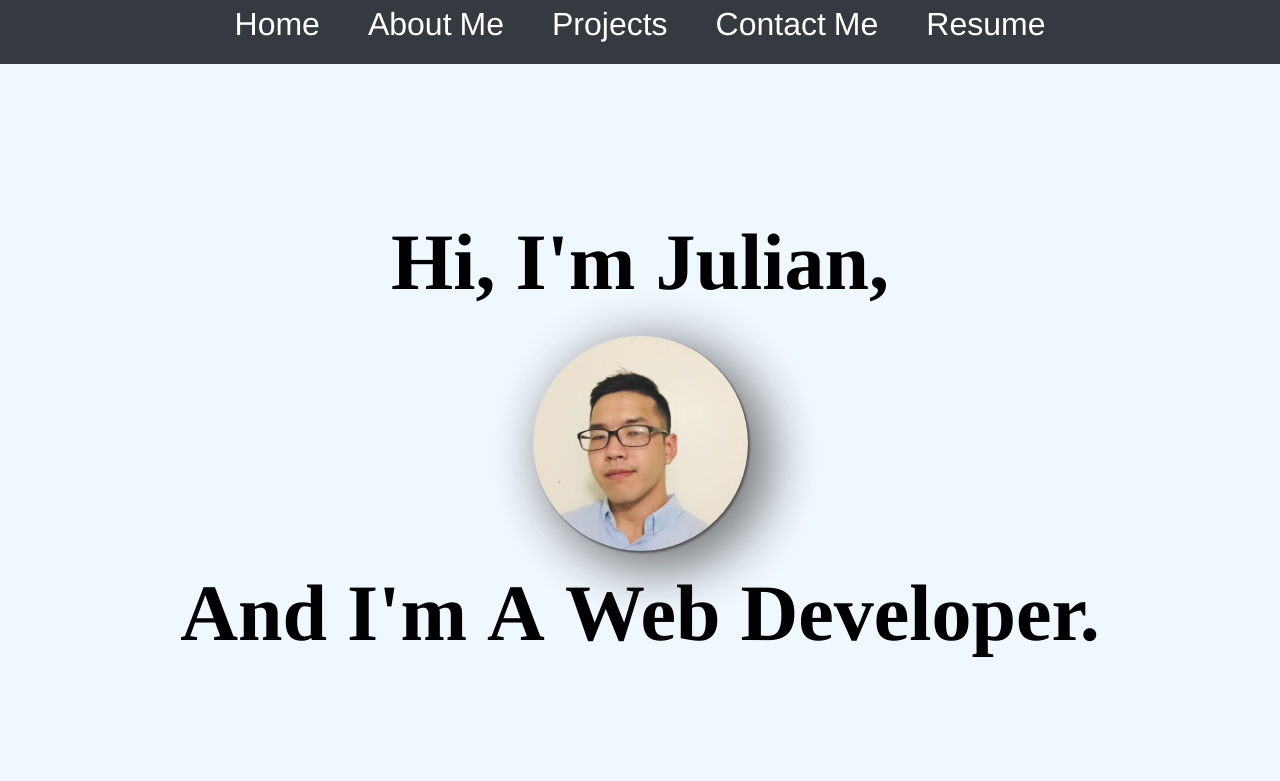
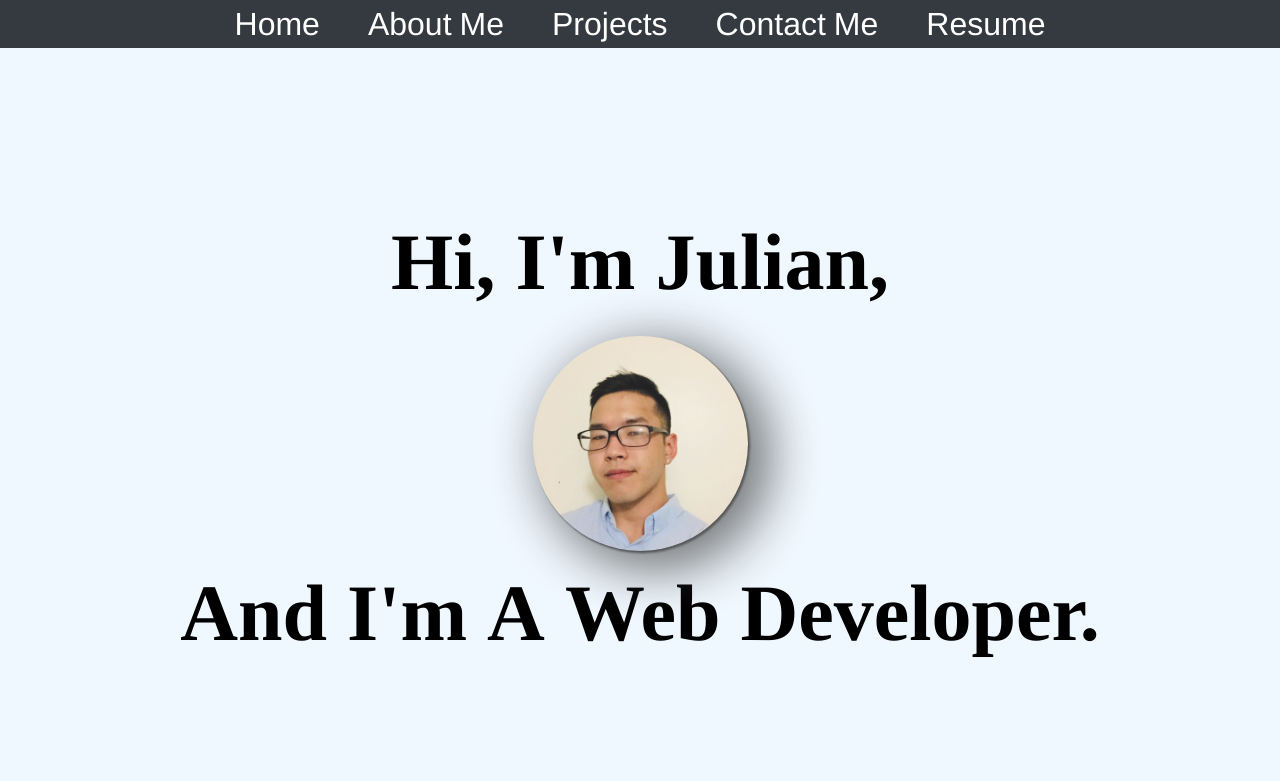
Before and after one commit to CheeseBites/CheeseBites.github.io, a plain HTML site: page index.html in a window 1280 px wide. Shown: the top 781 px of the page. Drawn offline with nearby package versions, Linux system fonts and the light colour scheme.

Commit message:
minor nav css change

```diff
--- a/css/index.css
+++ b/css/index.css
@@ -121,7 +121,7 @@ hr{
   flex-direction: row;
   justify-content: center;
   margin:auto;
-  height:8vh;
+  height:fit-content;
   display:flex;
   top:0;
   z-index: 9999999;
```
